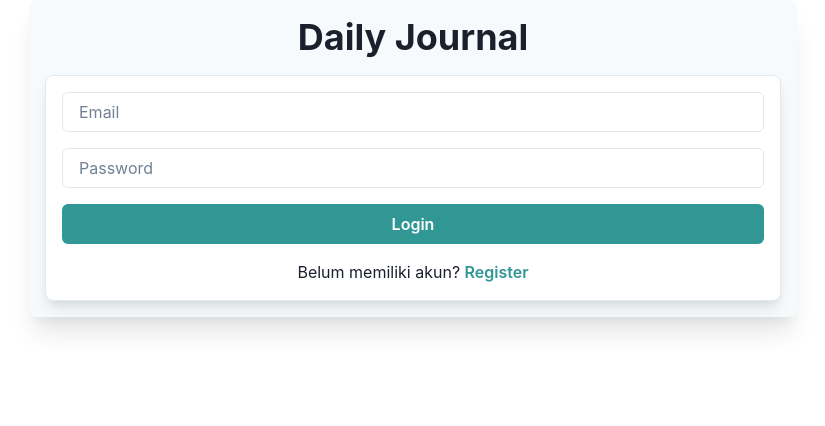
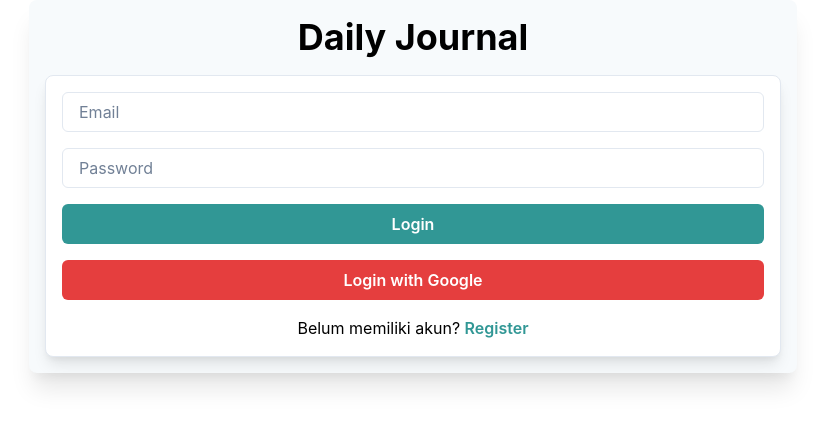
Before and after one commit to ryfazrin/journal-app, a React (Vite) app: page /login in a window 1280 px wide. Shown: the top 426 px of the page, without its empty margins (227-1052 px from the left). Built offline with nearby package versions, Linux system fonts and the light colour scheme; no server answers.

Commit message:
feat: add dark mode

```diff
--- a/src/App.jsx
+++ b/src/App.jsx
@@ -1,6 +1,6 @@
 // src/App.jsx
 import React, { useEffect, useState } from 'react';
-import { Box, Heading, Container, Stack, Spinner } from '@chakra-ui/react';
+import { Box, Heading, Container, Stack, Spinner, useColorModeValue } from '@chakra-ui/react';
 import { BrowserRouter as Router, Routes, Route, Navigate } from 'react-router-dom';
 import { onAuthStateChanged } from 'firebase/auth';
 import { auth } from './firebase';
@@ -14,6 +14,8 @@ import Header from './components/Header';
 function App() {
   const [user, setUser] = useState(null);
   const [authChecked, setAuthChecked] = useState(false);
+  const bg = useColorModeValue('gray.50', 'gray.900');
+  const color = useColorModeValue('black', 'white');
 
   useEffect(() => {
     const storedUser = localStorage.getItem('user');
@@ -37,7 +39,7 @@ function App() {
 
   if (!authChecked) {
     return (
-      <Container maxW="container.md" p={4} bg="gray.50" borderRadius="lg" boxShadow="xl" textAlign="center">
+      <Container maxW="container.md" p={4} bg={bg} color={color} borderRadius="lg" boxShadow="xl" textAlign="center">
         <Spinner size="xl" />
       </Container>
     );
@@ -45,7 +47,7 @@ function App() {
 
   return (
     <Router>
-      <Container maxW="container.md" p={4} bg="gray.50" borderRadius="lg" boxShadow="xl">
+      <Container maxW="container.md" p={4} bg={bg} color={color} borderRadius="lg" boxShadow="xl">
         <Heading mb={4} textAlign="center">Daily Journal</Heading>
         <Stack spacing={8}>
           <Routes>
--- a/src/components/Header.jsx
+++ b/src/components/Header.jsx
@@ -1,14 +1,17 @@
 // src/components/Header.jsx
-import React, { useState } from 'react';
-import { Box, Flex, Text, Button, useDisclosure, AlertDialog, AlertDialogBody, AlertDialogFooter, AlertDialogHeader, AlertDialogContent, AlertDialogOverlay } from '@chakra-ui/react';
+import React from 'react';
+import { Box, Flex, Text, Button, useDisclosure, AlertDialog, AlertDialogBody, AlertDialogFooter, AlertDialogHeader, AlertDialogContent, AlertDialogOverlay, useColorModeValue } from '@chakra-ui/react';
 import { useAuthState } from 'react-firebase-hooks/auth';
 import { auth } from '../firebase';
 import { signOut } from 'firebase/auth';
+import ThemeToggleButton from './ThemeToggleButton';
 
 const Header = () => {
   const [user] = useAuthState(auth);
   const { isOpen, onOpen, onClose } = useDisclosure();
   const cancelRef = React.useRef();
+  const bg = useColorModeValue('teal.500', 'teal.700');
+  const color = useColorModeValue('white', 'gray.100');
 
   const handleLogout = async () => {
     await signOut(auth);
@@ -16,10 +19,13 @@ const Header = () => {
   };
 
   return (
-    <Box bg="teal.500" color="white" p={4} mb={4} borderRadius="lg">
+    <Box bg={bg} color={color} p={4} mb={4} borderRadius="lg">
       <Flex justifyContent="space-between" alignItems="center">
         <Text fontSize="lg">Welcome, {user?.email}</Text>
-        <Button colorScheme="teal" variant="outline" onClick={onOpen}>Logout</Button>
+        <Flex>
+          <ThemeToggleButton />
+          <Button colorScheme="teal" variant="outline" onClick={onOpen} ml={4}>Logout</Button>
+        </Flex>
       </Flex>
 
       <AlertDialog
--- a/src/components/JournalEntry.jsx
+++ b/src/components/JournalEntry.jsx
@@ -1,6 +1,6 @@
 // src/components/JournalEntry.jsx
-import { useState } from 'react';
-import { Box, Input, Textarea, Button, Heading, VStack } from '@chakra-ui/react';
+import React, { useState } from 'react';
+import { Box, Input, Textarea, Button, Heading, VStack, useColorModeValue } from '@chakra-ui/react';
 import { useDispatch } from 'react-redux';
 import { addEntry } from '../store/journalSlice';
 import { v4 as uuidv4 } from 'uuid';
@@ -9,6 +9,8 @@ const JournalEntry = () => {
   const [title, setTitle] = useState('');
   const [content, setContent] = useState('');
   const dispatch = useDispatch();
+  const bg = useColorModeValue('white', 'gray.800');
+  const color = useColorModeValue('black', 'white');
 
   const saveEntry = () => {
     const newEntry = { id: uuidv4(), title, content, date: new Date().toISOString() };
@@ -18,7 +20,7 @@ const JournalEntry = () => {
   };
 
   return (
-    <Box p={4} borderWidth={1} borderRadius="lg" mb={4} boxShadow="lg" bg="white">
+    <Box p={4} borderWidth={1} borderRadius="lg" mb={4} boxShadow="lg" bg={bg} color={color}>
       <Heading size="md" mb={4}>New Journal Entry</Heading>
       <VStack spacing={4}>
         <Input
--- a/src/components/JournalList.jsx
+++ b/src/components/JournalList.jsx
@@ -1,21 +1,25 @@
 // src/components/JournalList.jsx
+import React from 'react';
 import { useSelector, useDispatch } from 'react-redux';
-import { Box, Text, Button, Heading, Stack } from '@chakra-ui/react';
+import { Box, Text, Button, Heading, Stack, useColorModeValue } from '@chakra-ui/react';
 import { deleteEntry } from '../store/journalSlice';
 
 const JournalList = () => {
   const entries = useSelector((state) => state.journal.entries);
   const dispatch = useDispatch();
+  const bg = useColorModeValue('white', 'gray.800');
+  const color = useColorModeValue('black', 'white');
+  const dateColor = useColorModeValue('gray.600', 'gray.400');
 
   return (
     <Box>
       <Heading size="lg" mb={4}>Journal Entries</Heading>
       <Stack spacing={4}>
         {entries.map((entry) => (
-          <Box key={entry.id} p={4} borderWidth={1} borderRadius="lg" boxShadow="md" bg="white">
+          <Box key={entry.id} p={4} borderWidth={1} borderRadius="lg" boxShadow="md" bg={bg} color={color}>
             <Heading size="md">{entry.title}</Heading>
             <Text mt={2}>{entry.content}</Text>
-            <Text fontSize="sm" color="gray.500">{new Date(entry.date).toLocaleString()}</Text>
+            <Text fontSize="sm" color={dateColor}>{new Date(entry.date).toLocaleString()}</Text>
             <Button onClick={() => dispatch(deleteEntry(entry.id))} colorScheme="red" mt={2}>Delete</Button>
           </Box>
         ))}
--- a/src/components/Login.jsx
+++ b/src/components/Login.jsx
@@ -2,7 +2,7 @@
 import React, { useState } from 'react';
 import { Box, Input, Button, VStack, Text, useToast } from '@chakra-ui/react';
 import { useNavigate, Link } from 'react-router-dom';
-import { signInWithEmailAndPassword } from 'firebase/auth';
+import { signInWithEmailAndPassword, signInWithPopup, GoogleAuthProvider } from 'firebase/auth';
 import { auth } from '../firebase';
 
 const Login = () => {
@@ -28,6 +28,22 @@ const Login = () => {
     }
   };
 
+  const handleGoogleLogin = async () => {
+    const provider = new GoogleAuthProvider();
+    try {
+      await signInWithPopup(auth, provider);
+      navigate('/'); // Redirect to home page
+    } catch (error) {
+      toast({
+        title: 'Google login failed.',
+        description: error.message,
+        status: 'error',
+        duration: 5000,
+        isClosable: true,
+      });
+    }
+  };
+
   return (
     <Box p={4} borderWidth={1} borderRadius="lg" boxShadow="lg" bg="white">
       <VStack spacing={4}>
@@ -43,6 +59,7 @@ const Login = () => {
           onChange={(e) => setPassword(e.target.value)}
         />
         <Button onClick={handleLogin} colorScheme="teal" width="full">Login</Button>
+        <Button onClick={handleGoogleLogin} colorScheme="red" width="full">Login with Google</Button>
         {error && <Text color="red.500">{error}</Text>}
         <Text>Belum memiliki akun? <Button variant="link" colorScheme="teal" as={Link} to="/register">Register</Button></Text>
       </VStack>
--- a/src/components/Reminder.jsx
+++ b/src/components/Reminder.jsx
@@ -1,9 +1,11 @@
 // src/components/Reminder.jsx
-import { useState, useEffect } from 'react';
-import { Box, Input, Button, Heading, VStack } from '@chakra-ui/react';
+import React, { useState, useEffect } from 'react';
+import { Box, Input, Button, Heading, VStack, useColorModeValue } from '@chakra-ui/react';
 
 const Reminder = () => {
   const [time, setTime] = useState('');
+  const bg = useColorModeValue('white', 'gray.800');
+  const color = useColorModeValue('black', 'white');
 
   useEffect(() => {
     if ('Notification' in window && Notification.permission !== 'granted') {
@@ -24,7 +26,7 @@ const Reminder = () => {
   };
 
   return (
-    <Box p={4} borderWidth={1} borderRadius="lg" mt={4} boxShadow="lg" bg="white">
+    <Box p={4} borderWidth={1} borderRadius="lg" mt={4} boxShadow="lg" bg={bg} color={color}>
       <Heading size="md" mb={4}>Set Daily Reminder</Heading>
       <VStack spacing={4}>
         <Input
--- /dev/null
+++ b/src/components/ThemeToggleButton.jsx
@@ -0,0 +1,15 @@
+// src/components/ThemeToggleButton.jsx
+import React from 'react';
+import { useColorMode, Button } from '@chakra-ui/react';
+
+const ThemeToggleButton = () => {
+  const { colorMode, toggleColorMode } = useColorMode();
+
+  return (
+    <Button onClick={toggleColorMode}>
+      {colorMode === 'light' ? 'Switch to Dark Mode' : 'Switch to Light Mode'}
+    </Button>
+  );
+};
+
+export default ThemeToggleButton;
--- a/src/main.jsx
+++ b/src/main.jsx
@@ -1,16 +1,18 @@
 // src/main.jsx
 import React from 'react';
 import ReactDOM from 'react-dom/client';
-import { ChakraProvider } from '@chakra-ui/react';
+import { ChakraProvider, ColorModeScript } from '@chakra-ui/react';
 import { Provider } from 'react-redux';
 import App from './App';
 import store from './store';
+import theme from './theme';
 import './index.css';
 
 ReactDOM.createRoot(document.getElementById('root')).render(
   <React.StrictMode>
     <Provider store={store}>
-      <ChakraProvider>
+      <ChakraProvider theme={theme}>
+        <ColorModeScript initialColorMode={theme.config.initialColorMode} />
         <App />
       </ChakraProvider>
     </Provider>
--- /dev/null
+++ b/src/theme.js
@@ -0,0 +1,11 @@
+// src/theme.js
+import { extendTheme } from '@chakra-ui/react';
+
+const config = {
+  initialColorMode: 'light',
+  useSystemColorMode: false,
+};
+
+const theme = extendTheme({ config });
+
+export default theme;
```
